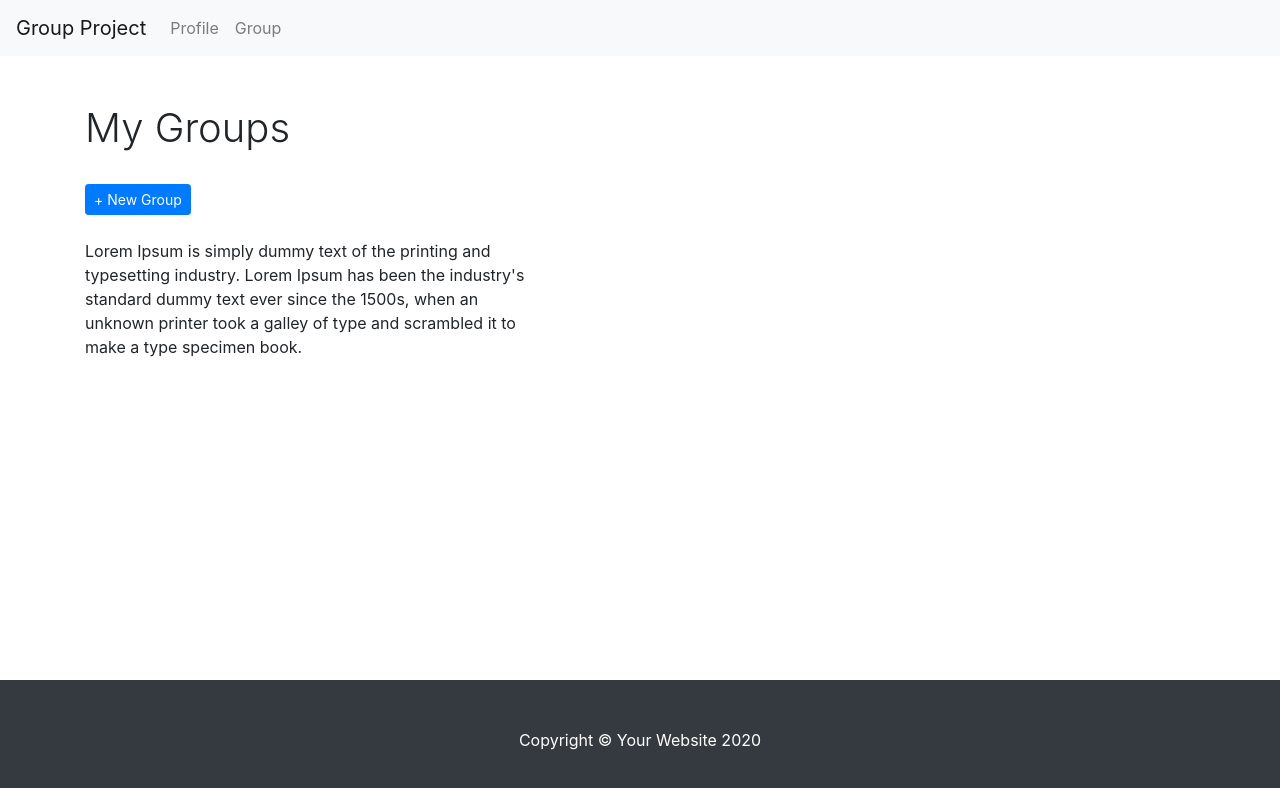
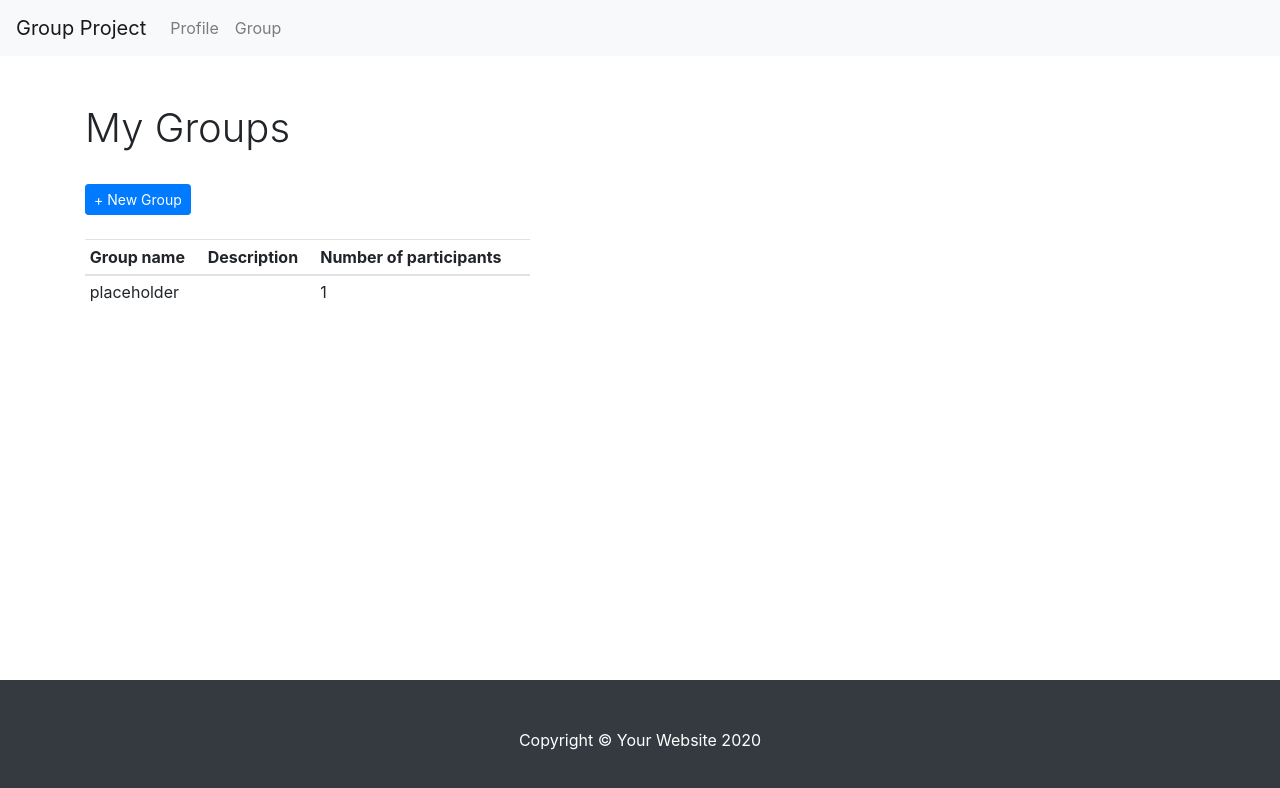
Before and after one commit to KassaPng/DAT251, a React (Create React App) app in the folder web-app/: page /group in a window 1280 px wide. Shown: the top 788 px of the page. Built offline with nearby package versions, Linux system fonts and the light colour scheme; no server answers.

Commit message:
added dynamic data to the group page

```diff
--- a/web-app/src/components/Group.jsx
+++ b/web-app/src/components/Group.jsx
@@ -1,14 +1,16 @@
 import React from "react";
 import Button from "react-bootstrap/Button";
-import {Modal} from "react-bootstrap";
+import {Modal, Table} from "react-bootstrap";
 import Form from "react-bootstrap/Form";
+import {getSessionCookie} from "../Cookies/Session";
 
 
 class Group extends React.Component {
   constructor(props) {
     super(props);
     this.state = {
-      show: false
+      show: false,
+      groups: ["placeholder"]
     }
   }
   componentDidMount() {
@@ -21,12 +23,13 @@ class Group extends React.Component {
     xhr.addEventListener('load', () => {
       const data = xhr.responseText;
       const jsonResponse = JSON.parse(data)
+
       this.setState({
         groups: jsonResponse["groups"]
       });
 
     })
-    const URL = 'http://localhost:8080/users/' + this.state.email;
+    const URL = 'http://localhost:8080/users/' + getSessionCookie().email;
 
     xhr.open('GET', URL);
     xhr.send(URL);
@@ -50,10 +53,13 @@ class Group extends React.Component {
 
     xhr.open('POST', 'http://localhost:8080/groups')
     xhr.setRequestHeader('Content-Type', 'application/json');
+    console.log(" getSessionCookie().email",  getSessionCookie().email);
+    console.log(" getSessionCookie()",  getSessionCookie())
 
     const jsonString = JSON.stringify( {
       "groupName": this.state.groupToCreateName,
       "description": this.state.groupToCreateDescription,
+      "creatorName": getSessionCookie().email,
 
     })
     xhr.send(jsonString)
@@ -96,10 +102,10 @@ class Group extends React.Component {
               {this.createGroupCreateForm()}
             </Modal.Body>
             <Modal.Footer>
-              <Button variant="secondary" onClick={ e=> {this.handleClose()}}>
+              <Button variant="secondary" onClick={ e=> {this.handleClose();}}>
                 Close
               </Button>
-              <Button variant="primary" onClick={ e=> {this.sendCreateGroupRequest()}}>Create</Button>
+              <Button variant="primary" onClick={ e=> {this.sendCreateGroupRequest();  this.getGroups();}}>Create</Button>
             </Modal.Footer>
           </Modal>
         </>
@@ -121,6 +127,36 @@ class Group extends React.Component {
   }
 
 
+
+
+  renderGroups = () => {
+    return (
+        <Table group table size="sm">
+          <thead>
+          <tr>
+            <th>Group name</th>
+            <th>Description</th>
+            <th>Number of participants</th>
+          </tr>
+          </thead>
+
+          <tbody>
+
+          {
+            this.state.groups.map((value,index) =>
+            <tr>
+              <td>{value}</td>
+              <td>{value.description}</td>
+              <td>1</td>
+            </tr>
+            )
+          }
+          </tbody>
+        </Table>
+        );
+
+  }
+
   render() {
     return (
 
@@ -141,12 +177,7 @@ class Group extends React.Component {
                   {this.createGroupPopup()}
                 </div>
                 <br/>
-                <p>
-                  Lorem Ipsum is simply dummy text of the printing and typesetting
-                  industry. Lorem Ipsum has been the industry's standard dummy text
-                  ever since the 1500s, when an unknown printer took a galley of
-                  type and scrambled it to make a type specimen book.
-                </p>
+                {this.renderGroups()}
               </div>
             </div>
           </div>
```
Also changed, not shown: 1 other file (tests, documents, lock files or other folders).
